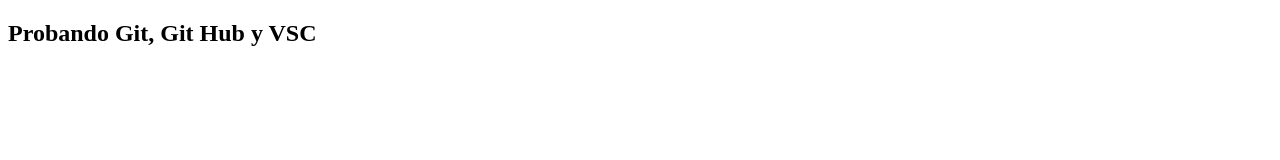
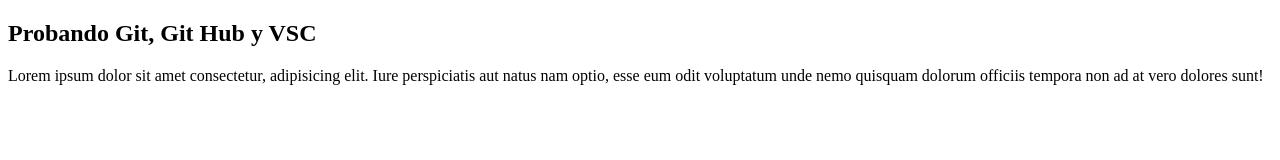
Before and after one commit to veronicazy77/prueba2-Git, a plain HTML site: page index.html in a window 1280 px wide. Drawn offline with Linux system fonts and the light colour scheme.

Commit message:
cambio 2 index

```diff
--- a/index.html
+++ b/index.html
@@ -1,11 +1,16 @@
 <!DOCTYPE html>
 <html lang="en">
-<head>
-    <meta charset="UTF-8">
-    <meta name="viewport" content="width=device-width, initial-scale=1.0">
+  <head>
+    <meta charset="UTF-8" />
+    <meta name="viewport" content="width=device-width, initial-scale=1.0" />
     <title>Prueba 2 Git</title>
-</head>
-<body>
+  </head>
+  <body>
     <h2>Probando Git, Git Hub y VSC</h2>
-</body>
+    <p>
+      Lorem ipsum dolor sit amet consectetur, adipisicing elit. Iure
+      perspiciatis aut natus nam optio, esse eum odit voluptatum unde nemo
+      quisquam dolorum officiis tempora non ad at vero dolores sunt!
+    </p>
+  </body>
 </html>
```
